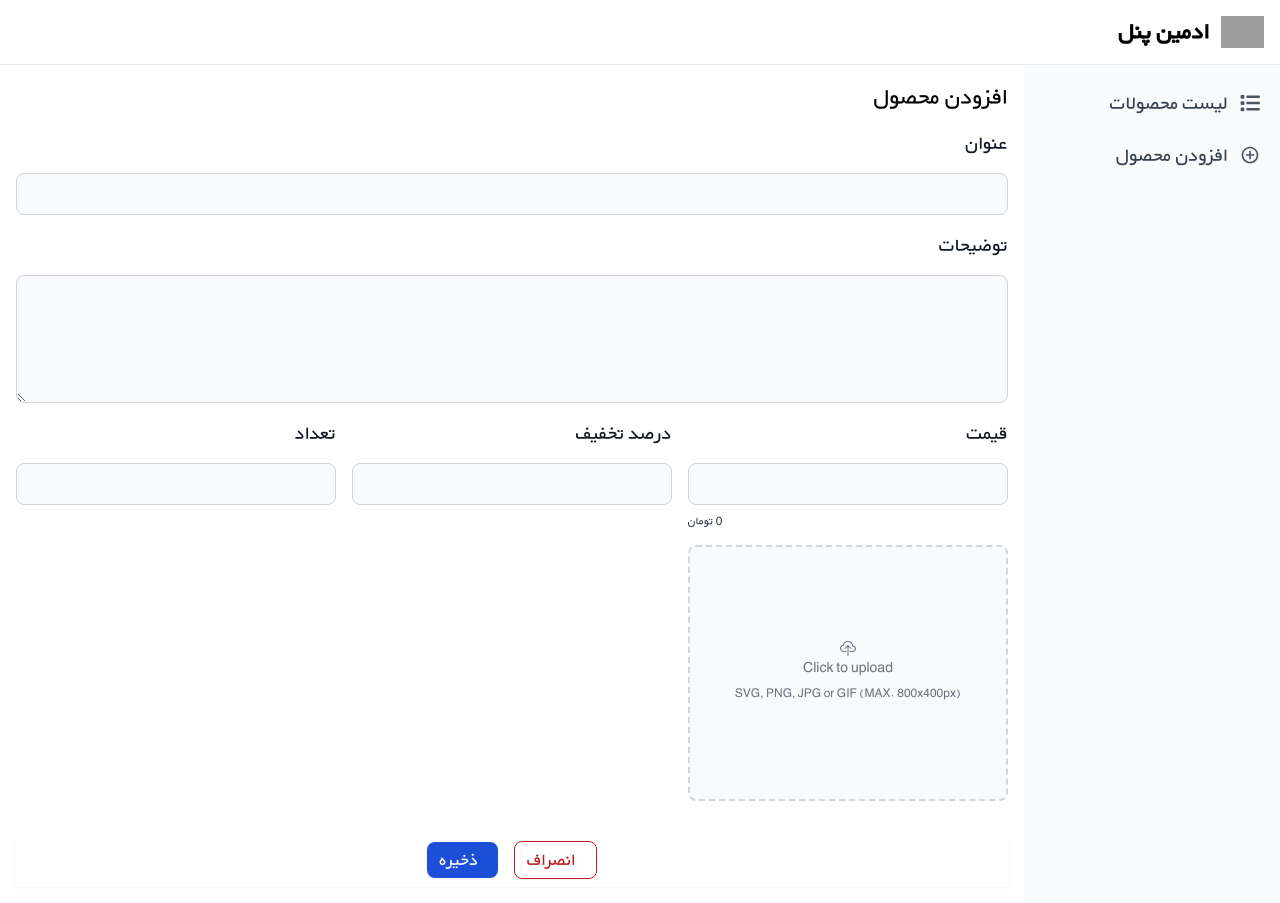
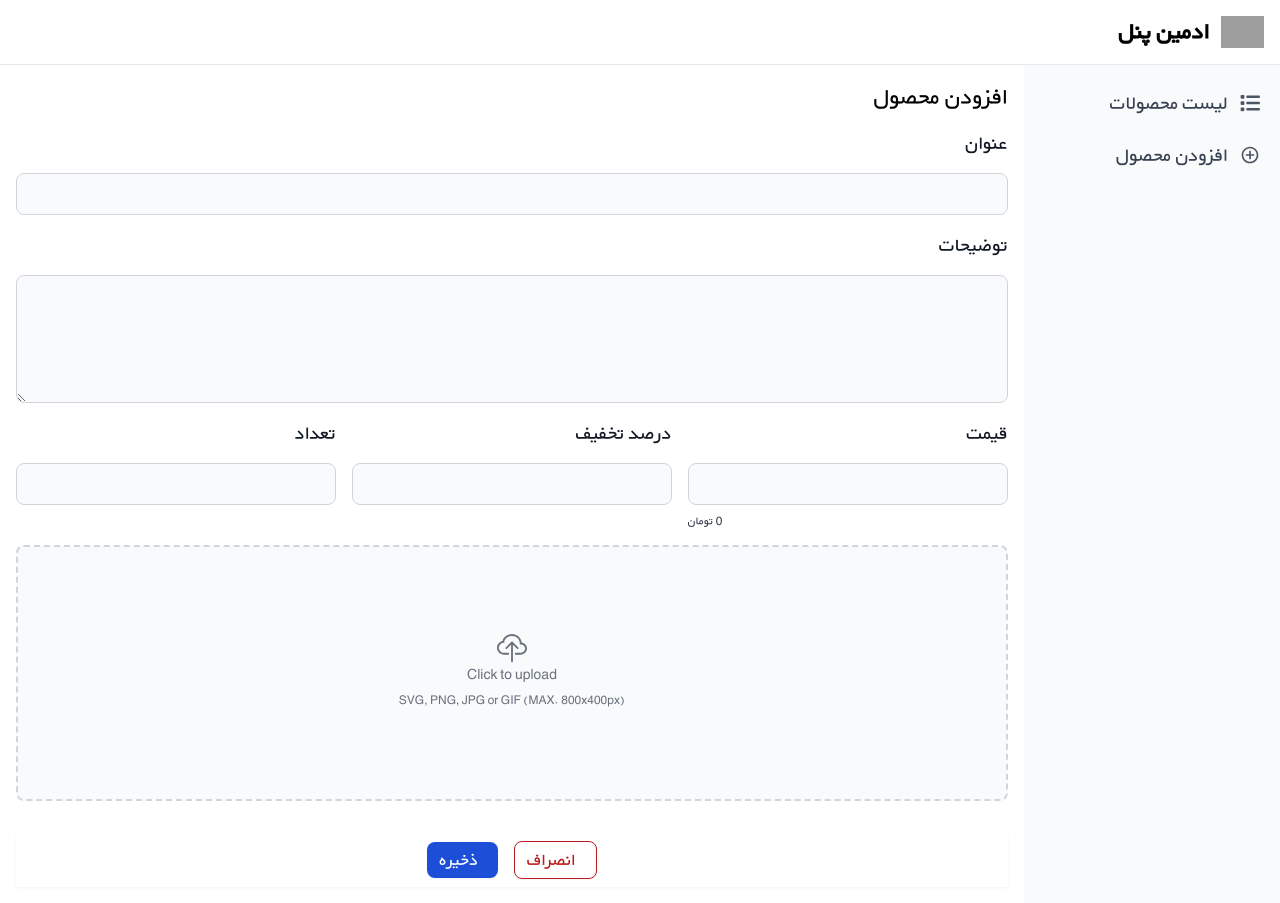
Before and after one commit to mahlakhalili/admin-pannel, a React (Vite) app: page /product/add in a window 1280 px wide. Built offline with nearby package versions, Linux system fonts and the light colour scheme; grey boxes are pictures that could not be loaded.

Commit message:
Update ProductForm.jsx

```diff
--- a/src/components/product/ProductForm.jsx
+++ b/src/components/product/ProductForm.jsx
@@ -72,13 +72,14 @@ const ProductForm = ({
 					label="تعداد"
 					type="number"
 				/>
-
-				<div className="flex flex-col items-center justify-center h-64 border-2 border-gray-300 border-dashed rounded-lg cursor-pointer bg-gray-50   hover:bg-gray-100 pt-5 pb-6 text-gray-500 ">
-					<BsCloudUpload />
-					<p className="mb-2 text-sm  dark:text-gray-400">Click to upload</p>
-					<p className="text-xs  dark:text-gray-400">
-						SVG, PNG, JPG or GIF (MAX. 800x400px)
-					</p>
+				<div className="col-span-3">
+					<div className="flex flex-col items-center justify-center h-64 border-2 border-gray-300 border-dashed rounded-lg cursor-pointer bg-gray-50   hover:bg-gray-100 pt-5 pb-6 text-gray-500 ">
+						<BsCloudUpload size={30} />
+						<p className="mb-2 text-sm  dark:text-gray-400">Click to upload</p>
+						<p className="text-xs  dark:text-gray-400">
+							SVG, PNG, JPG or GIF (MAX. 800x400px)
+						</p>
+					</div>
 				</div>
 
 				{/* <Input
```
